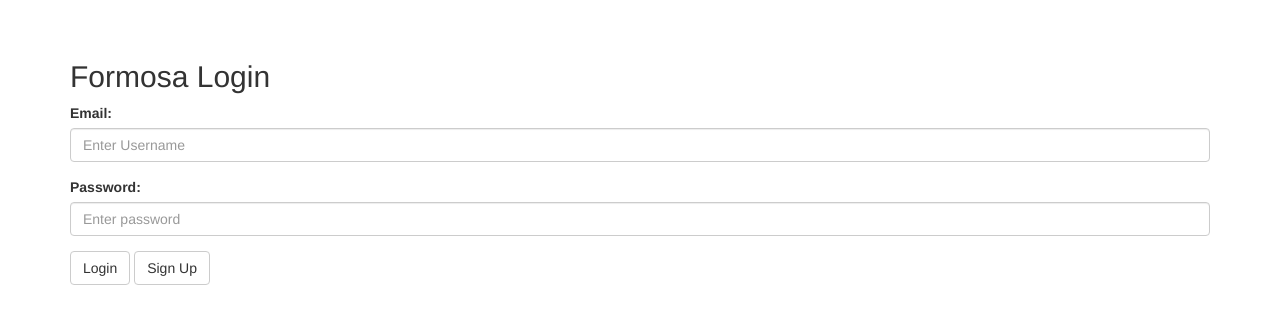
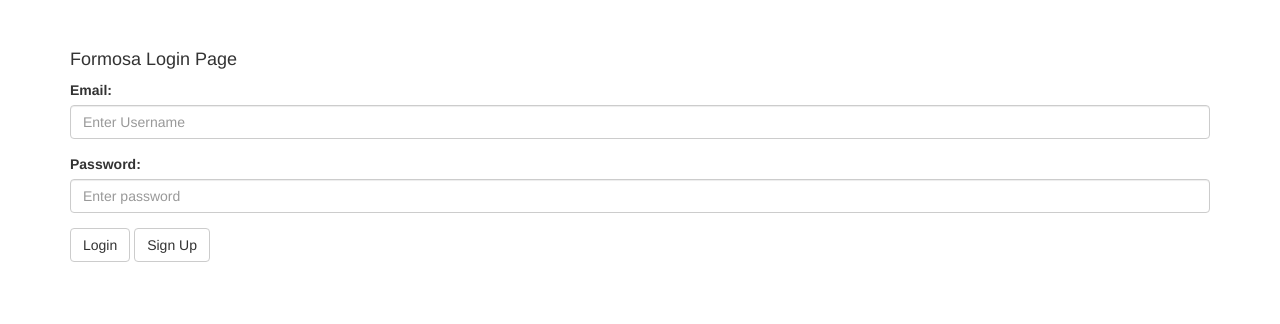
Before and after one commit to shireeshkasam/login, a plain HTML site: page index.html in a window 1280 px wide. Drawn offline with nearby package versions, Linux system fonts and the light colour scheme.

Commit message:
Update index.html

```diff
--- a/index.html
+++ b/index.html
@@ -51,7 +51,7 @@
 <body>
 
 <div class="container" id="custom">
-  <h2>Formosa Login</h2>
+  <h4>Formosa Login Page</h4>
     <div class="form-group">
       <form action= "javascript:void(0)" method = "POST">
       <label for="email" >Email:</label>
```
